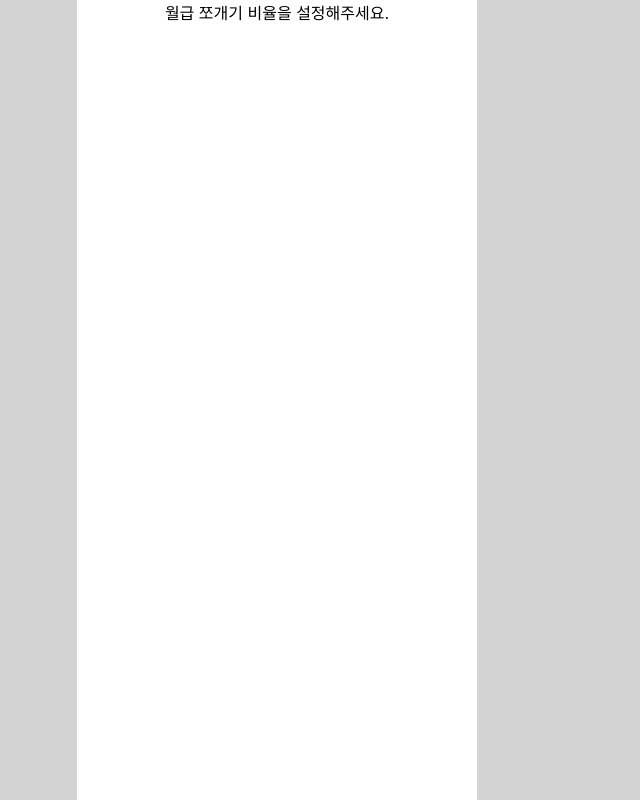
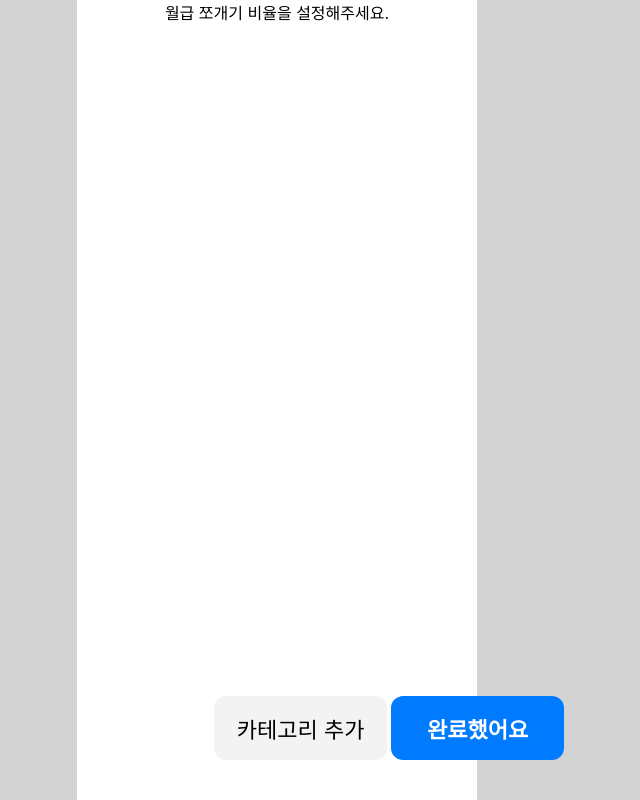
Before and after one commit to inthhh/bufl_fe, a React (Create React App) app: page /MoneySplit/SelectRatio in a window 1280 px wide. Shown: the whole page, without its empty margins (363-1003 px from the left). Built offline with nearby package versions, Linux system fonts and the light colour scheme.

Commit message:
충돌 해결 및 merge

```diff
--- a/src/App.tsx
+++ b/src/App.tsx
@@ -15,8 +15,6 @@ import Authentication from "./MoneySplit/Authentication";
 import TossAuth from "./MoneySplit/TossAuth";
 import InputPin from "./MoneySplit/InputPin";
 
-import AI_1 from "./MoneySplit/ai_1";
-import Self_1 from "./MoneySplit/self_1";
 import Account from "./Main/account";
 import Second from "./Main/second";
 
@@ -27,13 +25,12 @@ import SalaryInfoPage from "./SignOn/pages/SalaryInfoPage";
 import InterestPage from "./SignOn/pages/InterestPage";
 import CompletionPage from "./SignOn/pages/CompletionPage";
 
+import AddCategory from "./MoneySplit/AddCategory";
 
 const App: React.FC = () => {
   return (
     <Router>
-      <div
-        style={{ width: "400px", height: "800px", backgroundColor: "white" }}
-      >
+      <div style={{ width: "400px", height: "800px", backgroundColor: "white" }}>
         <Routes>
           <Route path="/" element={<First />} />
           <Route path="/MoneySplit" element={<MoneySplitFirst />} />
@@ -49,8 +46,7 @@ const App: React.FC = () => {
           <Route path="/MoneySplit/Authentication" element={<Authentication />} />
           <Route path="/MoneySplit/TossAuth" element={<TossAuth />} />
           <Route path="/MoneySplit/InputPin" element={<InputPin />} />
-          <Route path="/MoneySplit/AI/1" element={<AI_1 />} />
-          <Route path="/MoneySplit/Self/1" element={<Self_1 />} />
+
           <Route path="/Account" element={<Account />} />
           <Route path="/Second" element={<Second />} />
 
@@ -61,6 +57,7 @@ const App: React.FC = () => {
           <Route path="/sign/interest" element={<InterestPage />} />
           <Route path="/sign/completion" element={<CompletionPage />} />
 
+          <Route path="/MoneySplit/AddCategory" element={<AddCategory />} />
         </Routes>
       </div>
     </Router>
--- /dev/null
+++ b/src/MoneySplit/AddCategory.tsx
@@ -0,0 +1,11 @@
+import React, { useEffect } from "react";
+import { motion } from "framer-motion";
+import "./splitStyle.css"; // CSS 파일 import
+import { useNavigate } from "react-router-dom";
+import LoadingSpinner from "./loadingSpinner";
+
+const AddCategory: React.FC = () => {
+  return <div>카테고리 추가</div>;
+};
+
+export default AddCategory;
--- a/src/MoneySplit/SelectRatio.tsx
+++ b/src/MoneySplit/SelectRatio.tsx
@@ -8,10 +8,23 @@ const SelectRatio: React.FC = () => {
   const clickForYes = () => {
     navigate("/MoneySplit/AI/SelectAccount");
   };
+  const clickForNo = () => {
+    navigate("/MoneySplit/AddCategory");
+  };
   return (
     <div className="center_wrap">
       <div>
         <div>월급 쪼개기 비율을 설정해주세요.</div>
+      </div>
+      <div className="center_wrap">
+        <div className="center_wrap btn">
+          <button className="gray_small_btn" type="button" onClick={() => clickForNo()}>
+            카테고리 추가
+          </button>
+          <button className="blue_small_btn" type="button" onClick={() => clickForYes()}>
+            완료했어요
+          </button>
+        </div>
       </div>
     </div>
   );
--- a/src/MoneySplit/splitStyle.css
+++ b/src/MoneySplit/splitStyle.css
@@ -161,6 +161,7 @@
 .center_wrap .btn {
   position: absolute;
   bottom: 36px;
+  width: 400px;
 }
 
 .account_list {
```
